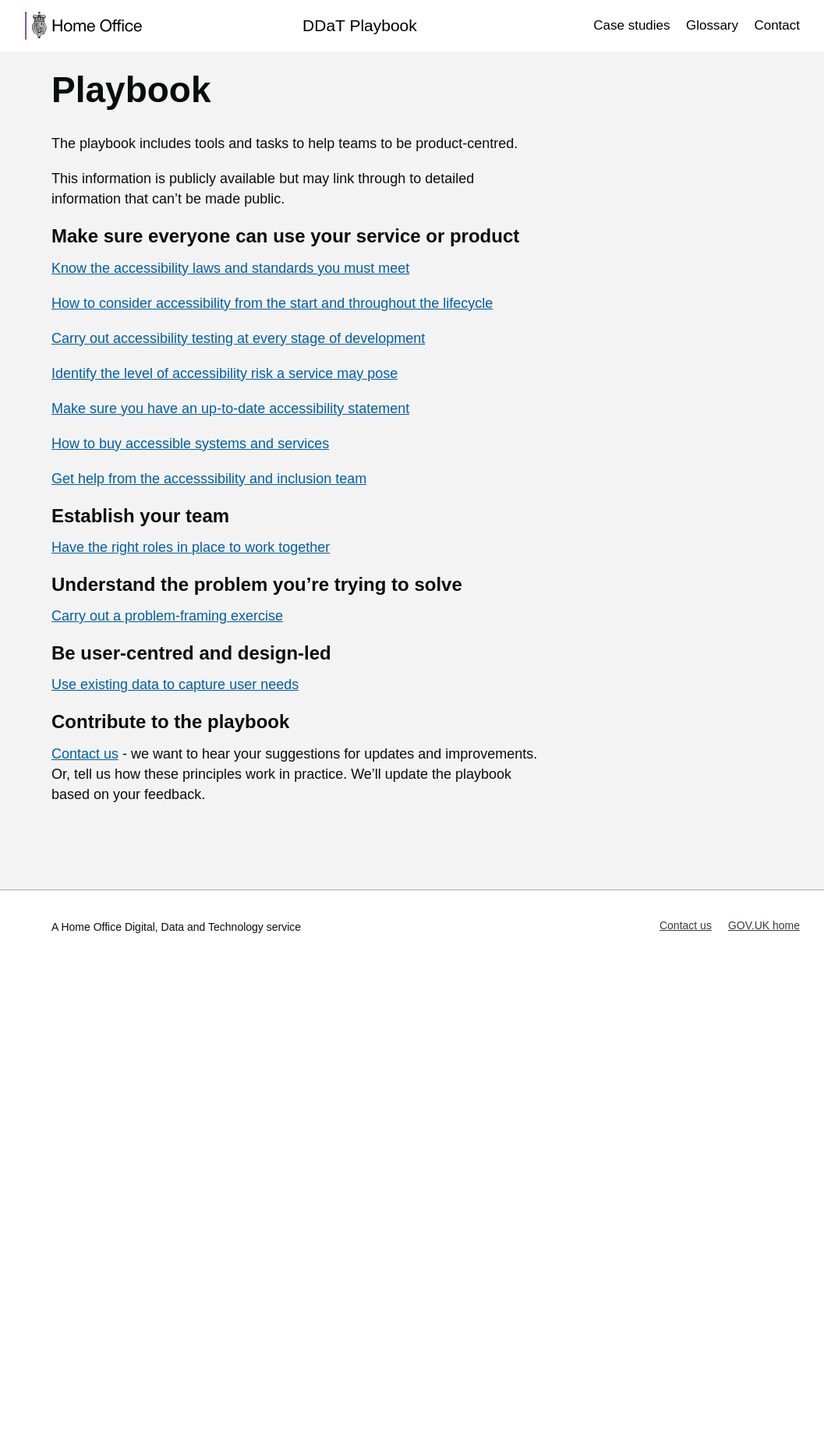
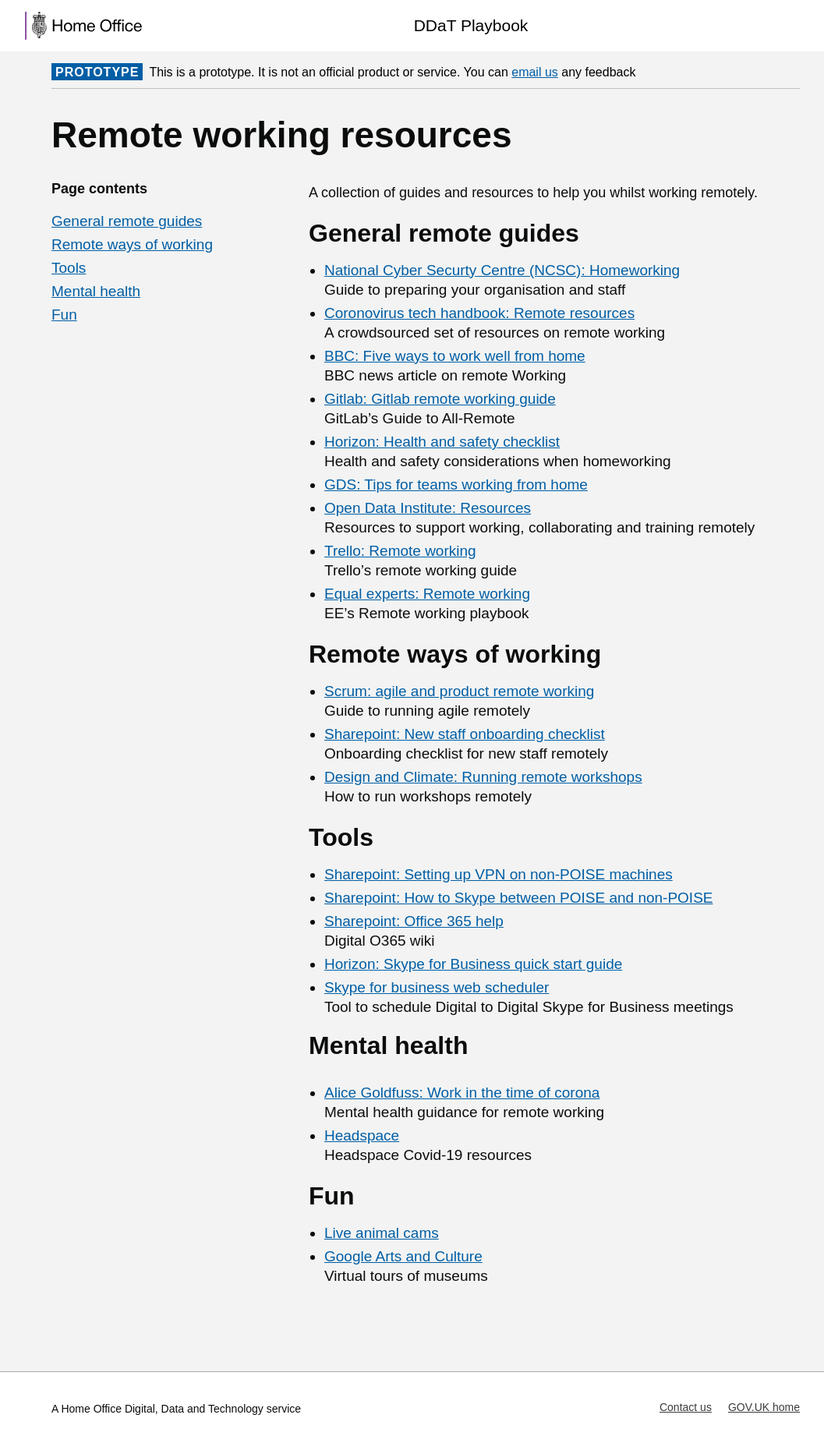
Before and after one commit to UKHomeOffice/playbook, a Jekyll site: the page built from index.md, in a window 1280 px wide. Shown: the whole page at 78% size, without its empty margins (94-1151 px from the left). Built offline with Jekyll 4.4.1, drawn with Linux system fonts in a browser that asks for light colours; nearby versions of some CDN libraries; some web fonts are replaced; the repository's description, which GitHub fills in, is left out; before the commit the page ends 1233 px from its top, so only the background shows below that.

Commit message:
initial commit

```diff
--- a/_layouts/default.html
+++ b/_layouts/default.html
@@ -31,18 +31,21 @@
           <a href="/" class="header-name">DDaT Playbook</a>
         </div>
         <div class="header-menu">
+        </div>
+        <!-- <div class="header-menu">
           <ul>
-            <!--<li><a href="{{ site.url }}{{ site.baseurl }}/about">About</a></li><!-->
-            <li><a href="{{ site.url }}{{ site.baseurl }}/case studies">Case studies</a></li>
-            <!-- <li><a href="https://hodigital.blog.gov.uk/">Blog</a></li> -->
-            <li><a href="{{ site.url }}{{ site.baseurl }}/glossary">Glossary</a></li>
+            <!--
+            <li><a href="{{ site.url }}{{ site.baseurl }}/case studies">Home</a></li>
+
+            <li><a href="{{ site.url }}{{ site.baseurl }}/glossary">Remote working</a></li>
             <li><a href="{{ site.url }}{{ site.baseurl }}/contact/">Contact</a></li>
-            <!-- <li><a href="{{ site.url }}{{ site.baseurl }}/search/">Search</a></li> -->
+
           </ul>
-        </div>
+        </div> -->
       </div>
     </div>
   </header>
+
 
 {{ content }}
 
--- a/_layouts/page.html
+++ b/_layouts/page.html
@@ -2,6 +2,12 @@
 layout: default
 ---
 <main id="content" role="main">
+  <div class="phase-banner">
+  <p>
+    <strong class="phase-tag">Prototype</strong>
+    <span>This is a prototype. It is not an official product or service. You can <a href="mailto:remoteworking@digital.homeoffice.gov.uk>">email us</a> any feedback</span>
+  </p>
+</div>
 
 {% if page.id != "index" %}
   <div class="grid-row">
@@ -11,29 +17,30 @@
     </div>
   </div>
   {% endif %}
+  <div class="grid-row">  <h1 class="heading-large">
+    <div class="column-full">
+        <!-- {% if page.category %}  <span class="heading-secondary">{{ page.category }}</span>{% endif %} -->
+      <h1 class="heading-large">{{ page.title }}</h1>
+    </div>
+  </h1>
+
+  </div>
   <div class="grid-row">
-    <!--
+
     <div class="column-one-third">
-      <h2 class="heading-small">Playbook contents</h2>
+      <h2 class="heading-small">Page contents</h2>
 
       <ul class="list-reset">
-        {% for page in site.pages %}
-          {% if page.category contains 'contents' %}
-          <li class="">
-            <h3 class="heading-small"><a href="{{ site.baseurl }}{{ page.url }}">{{ page.title }}</a></h3>-->
-              <!-- <p>{{ page.content | markdownify | strip_html | truncatewords:25 }}</p> -->
-           <!-- </li>
-            {% endif %}
-          {% endfor %}
-        </ul>
+        <li><a href="#general-remote-guides">General remote guides</a></li>
+        <li><a href="#remote-ways-of-working">Remote ways of working</a></li>
+        <li><a href="#tools">Tools</a></li>
+        <li><a href="#mental-health">Mental health</a></li>
+        <li><a href="#fun">Fun</a></li>
 
+      </ul>
     </div>
--->
+
     <div class="column-two-thirds">
-      <h1 class="heading-large">
-        <!-- {% if page.category %}  <span class="heading-secondary">{{ page.category }}</span>{% endif %} -->
-        {{ page.title }}
-      </h1>
 
       {{ content }}
     </div>
--- a/_sass/_custom.scss
+++ b/_sass/_custom.scss
@@ -7,7 +7,7 @@
 body {
   font-family: 'Inter UI', sans-serif;
   background-color: #f3f3f3;
-  font-size: 18px!important;
+  font-size: 19px!important;
 }
 
 footer {
@@ -1155,3 +1155,8 @@
 #content {
   padding-top: 20px;
 }
+
+.phase-banner {
+  margin-top: -15px;
+  margin-bottom: 30px;
+}
--- a/index.md
+++ b/index.md
@@ -1,79 +1,59 @@
 ---
 layout: page
-title: "Playbook"
+title: "Remote working resources"
 description: ""
 id: index
 ---
 
-The playbook includes tools and tasks to help teams to be product-centred.
+A collection of guides and resources to help you whilst working remotely.
 
-This information is publicly available but may link through to detailed information that can't be made public.
+## General remote guides
+- [National Cyber Securty Centre (NCSC): Homeworking](https://www.ncsc.gov.uk/guidance/home-working)
+Guide to preparing your organisation and staff
+- [Coronovirus tech handbook: Remote resources](https://coronavirustechhandbook.com/remote)
+A crowdsourced set of resources on remote working
+- [BBC: Five ways to work well from home](https://www.bbc.co.uk/news/business-51868894)
+BBC news article on remote Working
+- [Gitlab: Gitlab remote working guide](https://about.gitlab.com/company/culture/all-remote/guide/)
+GitLab's Guide to All-Remote
+- [Horizon: Health and safety checklist](https://horizon.fcos.gsi.gov.uk/file-wrapper/homeworking-health-and-safety-guidance-and-checklist)
+Health and safety considerations when homeworking
+- [GDS: Tips for teams working from home](https://docs.google.com/document/d/1rXDSJJ3Pge0tk6CM-dktPOXZDwoFw9SXzZRKSXg3cT0/edit?usp=sharing)
+- [Open Data Institute: Resources](https://docs.google.com/document/d/10TkXOjKVHFwuApo4v2eEbgVVE1l0mf5gOKG8F6T7TO0/edit#heading=h.3fngvdcfo2cs)
+Resources to support working, collaborating and training remotely
+- [Trello: Remote working](https://info.trello.com/hubfs/How_To_Embrace_Remote_Work_Trello_Ultimate_Guide.pdf)
+Trello's remote working guide
+- [Equal experts: Remote working](https://remote-working.playbook.ee/)
+EE's Remote working playbook
 
+## Remote ways of working
+- [Scrum: agile and product remote working](
+https://www.scrum.org/index.php/resources/blog/remote-agile-part-1-practices-tools-scrum-masters-agile-coaches-and-product-owners)
+Guide to running agile remotely
+- [Sharepoint: New staff onboarding checklist](https://homeofficegovuk-my.sharepoint.com/:w:/g/personal/eva-marta_barabas_digital_homeoffice_gov_uk/EcOsGhqudJpAsH64NWFF1jIBemC8pqdKOkBg2EuSbWXXRA?e=TQcjLz)
+Onboarding checklist for new staff remotely
+- [Design and Climate: Running remote workshops](https://docs.google.com/document/d/1zL_pkVKR57KOO4zqXUwUpfKd0MzPOue3-GQ6mUDu_fQ/edit#heading=h.yclhbc398qk2)
+How to run workshops remotely
 
+## Tools
+- [Sharepoint: Setting up VPN on non-POISE machines](https://homeofficegovuk.sharepoint.com/:w:/r/teams/HomeOfficeDigital/User%20Research%20and%20Design/userresearch/_layouts/15/Doc.aspx?sourcedoc=%7B9201CFD0-8905-4F33-9782-14E816DAD5E0%7D&file=Accessing%20Confluence%20on%20a%20Mac%20without%20GovWifi.docx&action=default&mobileredirect=true&cid=0b9e055c-42f8-44db-af57-fad1afff3585)
+- [Sharepoint: How to Skype between POISE and non-POISE](https://collaboration.homeoffice.gov.uk/display/~James.Sheppard@homeoffice.gov.uk/2020/02/05/How+to+Skype+between+POISE+and+non-POISE)
+- [Sharepoint: Office 365 help](https://homeofficegovuk.sharepoint.com/sites/DigitalServices/HOD-Office365/O365%20Wiki/Home.aspx?CT=1584704023530&OR=OWA-NT&CID=5daf014b-774a-80ea-ae67-1399f807984d)
+Digital O365 wiki
+- [Horizon: Skype for Business quick start guide](https://horizon.fcos.gsi.gov.uk/doc/skype-business-all-quick-start-guides-and-user-manual)
+- [Skype for business web scheduler](https://sched.lync.com/)
+Tool to schedule Digital to Digital Skype for Business meetings
+<!-- Digital Confluence: working remotely playbook
+https://collaboration.homeoffice.gov.uk/display/HMPOCOL/Playbook%3A+Working+Remotely	 -->
 
+# Mental health
+- [Alice Goldfuss: Work in the time of corona](https://blog.alicegoldfuss.com/work-in-the-time-of-corona/)
+Mental health guidance for remote working
+- [Headspace](https://www.headspace.com/covid-19)
+Headspace Covid-19 resources
 
-<!-- 2. Know the value your product will bring
-[Read more about principle 2](https://ukhomeoffice.github.io/playbook/know-the-value-your-product-will-bring/)-->
+## Fun
 
-<!-- 3. Design with users
-[Read more about principle 3](https://ukhomeoffice.github.io/playbook/be-user-centred/)-->
-
-### Make sure everyone can use your service or product
-
-[Know the accessibility laws and standards you must meet](https://ukhomeoffice.github.io/playbook/accessibility-law/)
-
-[How to consider accessibility from the start and throughout the lifecycle](https://ukhomeoffice.github.io/playbook/accessibility-from-start/)
-
-[Carry out accessibility testing at every stage of development](https://ukhomeoffice.github.io/playbook/accessibility-testing/)
-
-[Identify the level of accessibility risk a service may pose](https://ukhomeoffice.github.io/playbook/accessibility-risk/)
-
-[Make sure you have an up-to-date accessibility statement](https://ukhomeoffice.github.io/playbook/accessibility-statement/)
-
-[How to buy accessible systems and services](https://ukhomeoffice.github.io/playbook/accessibility-buy/)
-
-[Get help from the accesssibility and inclusion team](https://ukhomeoffice.github.io/playbook/accessibility-help/)
-
-
-### Establish your team
-[Have the right roles in place to work together](https://ukhomeoffice.github.io/playbook/team/)
-
-### Understand the problem you're trying to solve
-[Carry out a problem-framing exercise](https://ukhomeoffice.github.io/playbook/problem-framing/)
-
-### Be user-centred and design-led
-[Use existing data to capture user needs](https://ukhomeoffice.github.io/playbook/user-centred/)
-
-
-<!-- ### Use appropriate delivery methods
-[How effective delivery helps to achieve your outcomes](https://ukhomeoffice.github.io/playbook/delivery-methods/)-->
-
-
-<!-- 6. Iterate, improve and evaluate
-[Read more about principle 6](https://ukhomeoffice.github.io/playbook/delivery-methods/)-->
-
-<!--7. Meet standards
-[Read more about principle 7](https://ukhomeoffice.github.io/playbook/standards-governance/)-->
-
-<!--9. Collaborate and contribute
-[Read more about principle 9](https://ukhomeoffice.github.io/playbook/collaborate/)-->
-
-<!--10. Share and reuse
-[Read more about principle 10](https://ukhomeoffice.github.io/playbook/share/)-->
-
-<!--11. Keep users safe
-[Read more about principle 11](https://ukhomeoffice.github.io/playbook/safe/)-->
-
-<!--12. Work in the open
-[Read more about principle 12](https://ukhomeoffice.github.io/playbook/open/)-->
-
-<!--13. Choose the right technical approach
-[Read more about principle 13](https://ukhomeoffice.github.io/playbook/platforms-and-technology/)-->
-
-
-
-
-
-
-### Contribute to the playbook
-[Contact us](https://ukhomeoffice.github.io/playbook/contact/) - we want to hear your suggestions for updates and improvements. Or, tell us how these principles work in practice. We'll update the playbook based on your feedback.
+- [Live animal cams](https://www.edinburghzoo.org.uk/webcams/rockhopper-penguin-cam/#rockhopperpenguincam)
+- [Google Arts and Culture](https://artsandculture.google.com/explore)
+Virtual tours of museums
```
Also changed, not shown: remote.md (deleted, +0 -14 lines), Gemfile.lock.
